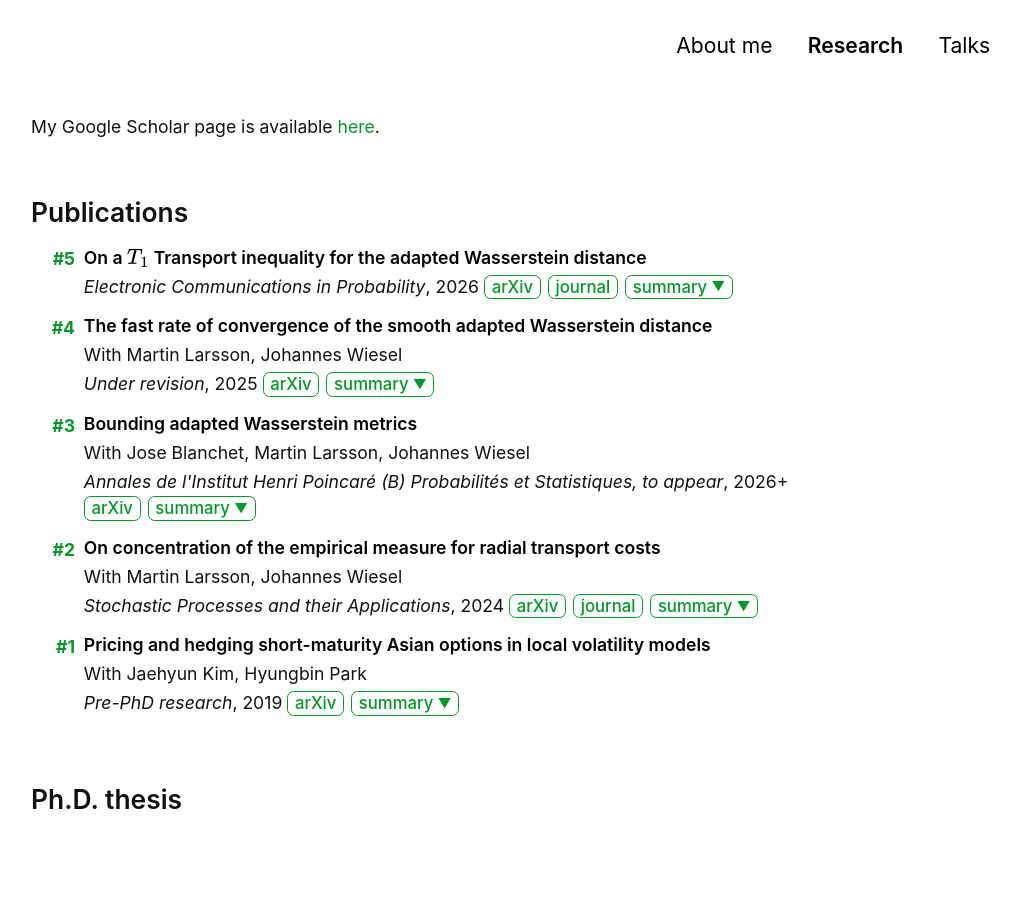
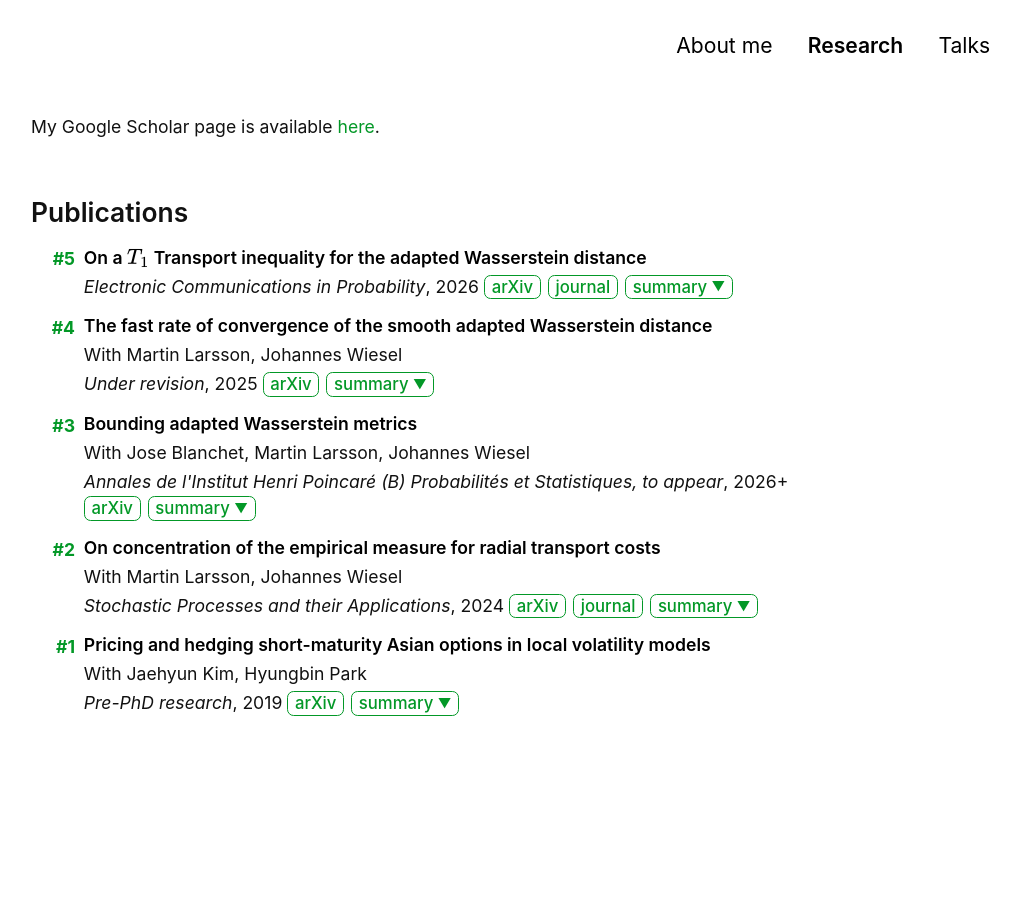
Before and after one commit to Jonghwap/Jonghwap.github.io, a Jekyll site: the page built from research.md, in a window 1280 px wide. Shown: the whole page, without its empty margins (169-1189 px from the left). Built offline with Jekyll 4.4.1, drawn with Linux system fonts in a browser that asks for light colours; a style sheet for code colours, icons or effects is not loaded; after the commit the page ends 900 px from its top, so only the background shows below that.

Commit message:
Update research.md

```diff
--- a/research.md
+++ b/research.md
@@ -16,5 +16,3 @@ My Google Scholar page is available <a class="accent-link" href="https://scholar
 {% include publication_list.html %}
 
 <br>
-
-## Ph.D. thesis
```
